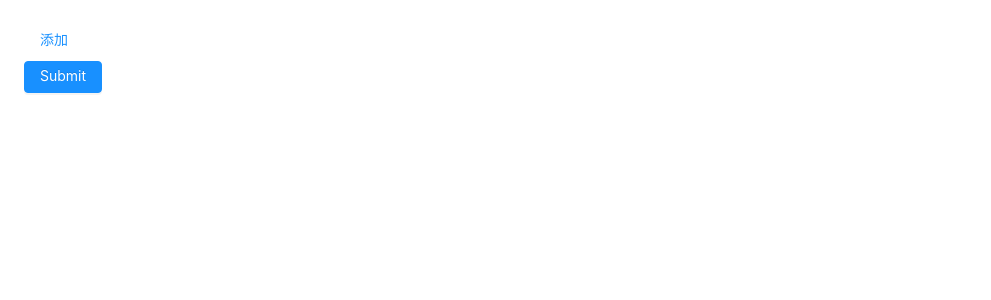
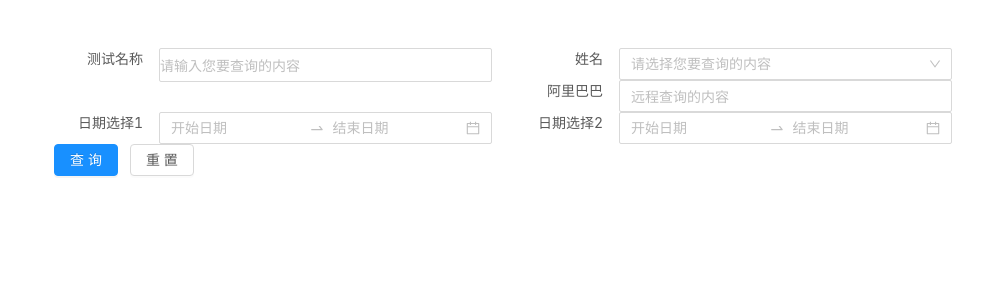
Before and after one commit to chenbj2333/work-components, a React (Create React App) app: page / in a window 1280 px wide. Shown: the top 300 px of the page, without its empty margins (0-991 px from the left). Built offline with nearby package versions, Linux system fonts and the light colour scheme.

Commit message:
查询组件增加日期组件

```diff
--- a/package.json
+++ b/package.json
@@ -19,6 +19,7 @@
     "mobx-react": "^6.2.2",
     "mobx-react-lite": "^2.0.6",
     "mockjs": "^1.1.0",
+    "moment": "^2.25.3",
     "react": "^16.13.1",
     "react-app-rewired": "^2.1.5",
     "react-dom": "^16.13.1",
--- a/src/App.tsx
+++ b/src/App.tsx
@@ -1,12 +1,10 @@
 import React from 'react';
-// import CustomSearchDemo from './components/customSearch/demo';
-import DynamicFormDemo from './components/DynamicForm/demo/index2';
+import CustomSearchDemo from './components/customSearch/demo';
 
 function App() {
   return (
     <div style={{padding: 24, margin: '0 auto'}}>
-      {/* <CustomSearchDemo /> */}
-      <DynamicFormDemo />
+      <CustomSearchDemo />
     </div>
   );
 }
--- a/src/components/DynamicForm/index.tsx
+++ b/src/components/DynamicForm/index.tsx
@@ -3,7 +3,7 @@
  * @Author: ChenBingJie
  * @Date: 2020-05-11 11:15:07
  * @Last Modified by: ChenBingJie
- * @Last Modified time: 2020-05-11 17:48:17
+ * @Last Modified time: 2020-05-11 20:26:02
  */
 import React, { useState, useEffect } from 'react';
 import { Row, Col, Form, Button, Input, Select } from 'antd';
@@ -62,11 +62,13 @@ const DynamicForm: React.FC<IDynamicFormProps> = ({
 
   // 初始化时，把已经存在的表单项值赋值给组件内部的表单项列表
   useEffect(() => {
+    if (originData.length > 0) {
       setFormList([...originData]);
+    }
   }, [originData]);
 
   useEffect(() => {
-    if (isAutoCheck) {
+    if (isAutoCheck && formList.length > 0) {
       formRef.current.validateFields();
     }
   }, [formList]);
@@ -80,7 +82,7 @@ const DynamicForm: React.FC<IDynamicFormProps> = ({
     setFormList([
       ...formList,
       {
-        id: new Date().getTime(),
+        id:  new Date().getTime(),
         ...formItemTemplate,
       },
     ]);
@@ -132,7 +134,8 @@ const DynamicForm: React.FC<IDynamicFormProps> = ({
       ),
       inputgroup: (
         <Input.Group compact>
-          {element.group.map((g: IFormItem) => {
+          {element.group &&
+            element.group.map((g: IFormItem) => {
               if (g.componentName === 'input') {
                 return (
                   <Form.Item
--- a/src/components/customSearch/DatePickerItem.tsx
+++ b/src/components/customSearch/DatePickerItem.tsx
@@ -1,4 +1,5 @@
-import React from 'react';
+import React, { useState, useEffect } from 'react';
+import { Moment } from 'moment';
 import { DatePicker } from 'antd';
 import { IQueryOptionsItem } from '.';
 
@@ -9,6 +10,7 @@ export interface IInputItemProps {
   showTime?: boolean;
   format?: string | string[];
   allowClear?: boolean;
+  disabledDates?: number;
 }
 
 const { RangePicker } = DatePicker;
@@ -19,17 +21,40 @@ const DatePickerItem: React.FC<IInputItemProps> = ({
   changeQueryOptions,
   showTime,
   format,
-  allowClear
+  allowClear,
+  disabledDates
 }) => {
-  // const handleChange = (
-  //   e: React.ChangeEvent<HTMLInputElement>,
-  //   keyName: string
-  // ) => {
-  //   e.persist();
-  //   changeQueryOptions(e.target.value, keyName);
-  // };
+  const [dates, setDates] = useState([]);
+
+  useEffect(() => {
+    if (!queryOptions[keyName]) {
+      setDates([])
+    }
+    // eslint-disable-next-line react-hooks/exhaustive-deps
+  }, [queryOptions])
+
+  const onCalendarChange = (value: any) => {
+    setDates(value)
+    changeQueryOptions(value, keyName);
+  };
+  const disabledDate = ((current: Moment): boolean => {
+    if (!dates || dates.length === 0 || !disabledDates) {
+      return false;
+    }
+    const tooLate = dates[0] && current.diff(dates[0], 'days') > disabledDates
+    const tooEarly = dates[1] && (dates[1] as Moment).diff(current, 'days') > disabledDates
+    return tooEarly || tooLate;
+  })
   return (
-    <RangePicker showTime={showTime} format={format} allowClear={allowClear} />
+    <RangePicker
+      style={{width: '100%'}}
+      value={queryOptions[keyName] as [Moment | null, Moment | null] | undefined}
+      showTime={showTime}
+      format={format}
+      allowClear={allowClear}
+      onCalendarChange={onCalendarChange}
+      disabledDate={disabledDate}
+    />
   );
 };
 
--- a/src/components/customSearch/InputItem.tsx
+++ b/src/components/customSearch/InputItem.tsx
@@ -32,7 +32,7 @@ const InputItem: React.FC<IInputItemProps> = ({
       onChange={(e) => handleChange(e, keyName)}
       placeholder={placeholder}
       size={size}
-      value={queryOptions[keyName]}
+      value={queryOptions[keyName] as string | undefined}
     />
   );
 };
--- a/src/components/customSearch/SelectItem.tsx
+++ b/src/components/customSearch/SelectItem.tsx
@@ -61,8 +61,8 @@ const SelectItem: React.FC<ISelectItemProps> = ({
   };
   return (
     <Select
-      defaultValue={queryOptions[keyName]}
-      value={queryOptions[keyName]}
+      defaultValue={queryOptions[keyName] as string | string[] | undefined}
+      value={queryOptions[keyName] as string | string[] | undefined}
       onChange={(value) => handleChange(value, keyName)}
       placeholder={placeholder}
       style={style}
--- a/src/components/customSearch/demo/index.tsx
+++ b/src/components/customSearch/demo/index.tsx
@@ -75,7 +75,8 @@ const CustomSearchDemo: React.FC = () => {
       componentName: 'datepicker',
       componentLabel: '日期选择2',
       keyName: 'datep2',
-      format: 'YYYY/MM/DD'
+      format: 'YYYY/MM/DD',
+      disabledDates: 7
     }
   ];
 
--- a/src/components/customSearch/index.tsx
+++ b/src/components/customSearch/index.tsx
@@ -1,4 +1,5 @@
 import React, { useState, useEffect } from 'react';
+import { Moment } from 'moment';
 import { Button, Row, Col } from 'antd';
 import './index.css';
 import InputItem from './InputItem';
@@ -6,7 +7,7 @@ import SelectItem from './SelectItem';
 import DatePickerItem from './DatePickerItem';
 
 export interface IQueryOptionsItem {
-  [name: string]: string | string[] | undefined; // 返给后端的查询条件
+  [name: string]: string | string[] | number[] | [Moment | null, Moment | null] | undefined; // 返给后端的查询条件
 }
 
 export interface ISearchItem {
@@ -25,6 +26,7 @@ export interface ISearchItem {
   getData?: Function; // 远程搜索请求方法(select)与 isRemote 联合使用
   showTime?: boolean; // 增加时间选择功能 (datePicker)
   format?: string | string[]; // 设置日期格式 (datePicker)
+  disabledDates?: number; // 只能选择的日期天数
 }
 
 export interface ICustomSearchProps {
@@ -137,6 +139,7 @@ const CustomSearch: React.FC<ICustomSearchProps> = ({
                 keyName={item.keyName}
                 showTime={item.showTime}
                 format={item.format}
+                disabledDates={item.disabledDates}
               />
             );
           } else {
```
Also changed, not shown: 1 other file (tests, documents, lock files or other folders). Lines whose indentation alone changed are shown as unchanged.
